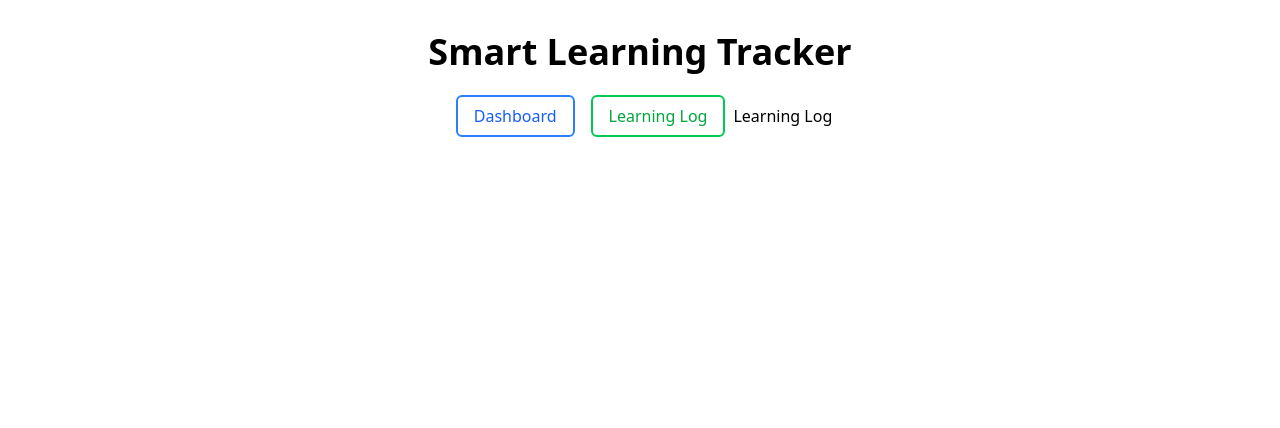
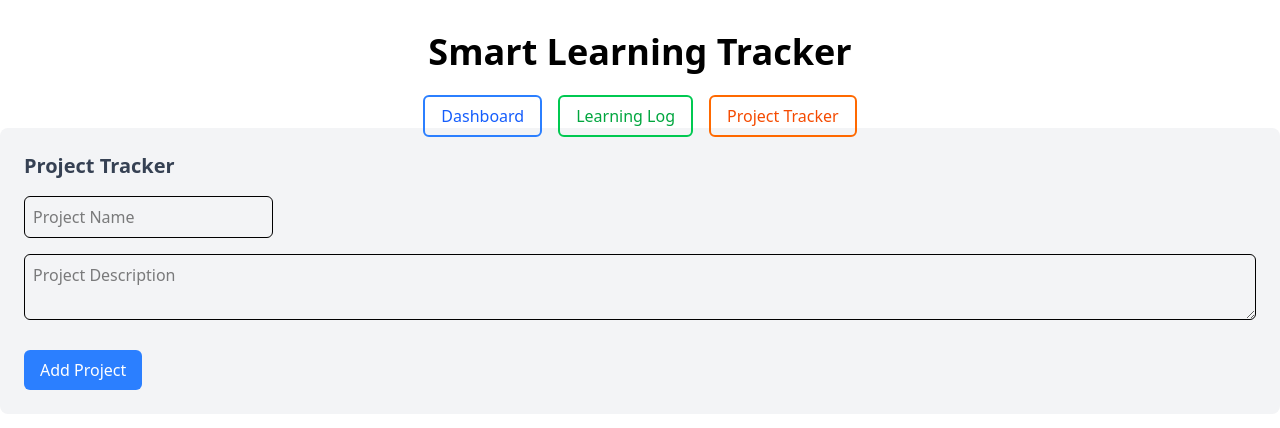
Before and after one commit to henriits/smartLearningTracker, a React (Vite) app: page /project-tracker in a window 1280 px wide. Shown: the top 428 px of the page. Built offline with nearby package versions, Linux system fonts and the light colour scheme.

Commit message:
feat: add ProjectTracker component and update routing in App

```diff
--- a/src/App.tsx
+++ b/src/App.tsx
@@ -1,6 +1,7 @@
 import { BrowserRouter as Router, Route, Routes, Link } from "react-router-dom";
 import Dashboard from "./components/Dashboard";
 import LearningLog from "./components/LearningLog";
+import ProjectTracker from "./components/ProjectTracker";
 
 function App() {
   return (
@@ -20,13 +21,19 @@ function App() {
           >
             Learning Log
           </Link>
-          <Link to="/learning-log">Learning Log</Link>
+          <Link
+            className="px-4 py-2 mx-2 rounded-md border-2 border-orange-500 text-orange-600 hover:bg-orange-500 hover:text-white transition-colors duration-200"
+            to="/project-tracker"
+          >
+            Project Tracker
+          </Link>
         </nav>
       </header>
 
       <Routes>
         <Route path="/" element={<Dashboard />} />
         <Route path="/learning-log" element={<LearningLog />} />
+        <Route path="/project-tracker" element={<ProjectTracker />} />
       </Routes>
     </Router>
   );
--- a/src/components/LearningLog.tsx
+++ b/src/components/LearningLog.tsx
@@ -1,9 +1,9 @@
 import { useState } from "react";
 
 const LearningLog = () => {
-  const [log, setLog] = useState("");
+  const [log, setLog] = useState<string>("");
 
-  const handleSubmit = (e) => {
+  const handleSubmit = (e: React.FormEvent) => {
     e.preventDefault();
     console.log("New Log Entry:", log);
     setLog("");
@@ -14,13 +14,20 @@ const LearningLog = () => {
       <h2 className="text-xl font-semibold text-gray-700">
         Add a New Learning Entry
       </h2>
-      <textarea
-        className="w-full mt-4 p-2 border rounded-md"
-        placeholder="What did you learn today?"
-      />
-      <button className="mt-4 px-6 py-2 bg-blue-500 text-white rounded-md hover:bg-blue-600">
-        Save Entry
-      </button>
+      <form onSubmit={handleSubmit}>
+        <textarea
+          value={log}
+          onChange={(e) => setLog(e.target.value)}
+          placeholder="What did you learn today?"
+          className="w-full mt-4 p-2 border rounded-md"
+        />
+        <button
+          type="submit"
+          className="mt-4 px-6 py-2 bg-blue-500 text-white rounded-md hover:bg-blue-600"
+        >
+          Save Entry
+        </button>
+      </form>
     </div>
   );
 };
--- /dev/null
+++ b/src/components/ProjectTracker.tsx
@@ -0,0 +1,86 @@
+import { useState } from "react";
+
+interface Project {
+  id: number;
+  name: string;
+  description: string;
+  status: "In Progress" | "Completed" | "On Hold";
+  tags: string[];
+}
+
+const ProjectTracker = () => {
+  const [projects, setProjects] = useState<Project[]>([]);
+  const [newProject, setNewProject] = useState({ name: "", description: "" });
+
+  const addProject = () => {
+    if (!newProject.name) return;
+    setProjects([
+      ...projects,
+      {
+        id: projects.length + 1,
+        name: newProject.name,
+        description: newProject.description,
+        status: "In Progress",
+        tags: ["React", "UI/UX"], // Example default tags
+      },
+    ]);
+    setNewProject({ name: "", description: "" });
+  };
+
+  return (
+    <div className="container mx-auto p-6 bg-gray-100 rounded-lg">
+      <h2 className="text-xl font-semibold text-gray-700">Project Tracker</h2>
+
+      <div className="mt-4 space-y-4">
+        {/* Add Project Form */}
+        <input
+          type="text"
+          placeholder="Project Name"
+          className="p-2 border rounded-md"
+          value={newProject.name}
+          onChange={(e) =>
+            setNewProject({ ...newProject, name: e.target.value })
+          }
+        />
+        <textarea
+          placeholder="Project Description"
+          className="p-2 border rounded-md w-full"
+          value={newProject.description}
+          onChange={(e) =>
+            setNewProject({ ...newProject, description: e.target.value })
+          }
+        />
+        <button
+          onClick={addProject}
+          className="mt-2 px-4 py-2 bg-blue-500 text-white rounded-md hover:bg-blue-600"
+        >
+          Add Project
+        </button>
+
+        {/* Display Projects */}
+        {projects.map((project) => (
+          <div
+            key={project.id}
+            className="p-4 bg-white rounded-md shadow-md mt-2"
+          >
+            <h3 className="text-lg font-bold">{project.name}</h3>
+            <p className="text-gray-600">{project.description}</p>
+            <p className="text-sm text-gray-500">Status: {project.status}</p>
+            <div className="mt-2">
+              {project.tags.map((tag) => (
+                <span
+                  key={tag}
+                  className="px-2 py-1 bg-green-500 text-white rounded-md text-sm mr-2"
+                >
+                  {tag}
+                </span>
+              ))}
+            </div>
+          </div>
+        ))}
+      </div>
+    </div>
+  );
+};
+
+export default ProjectTracker;
```
